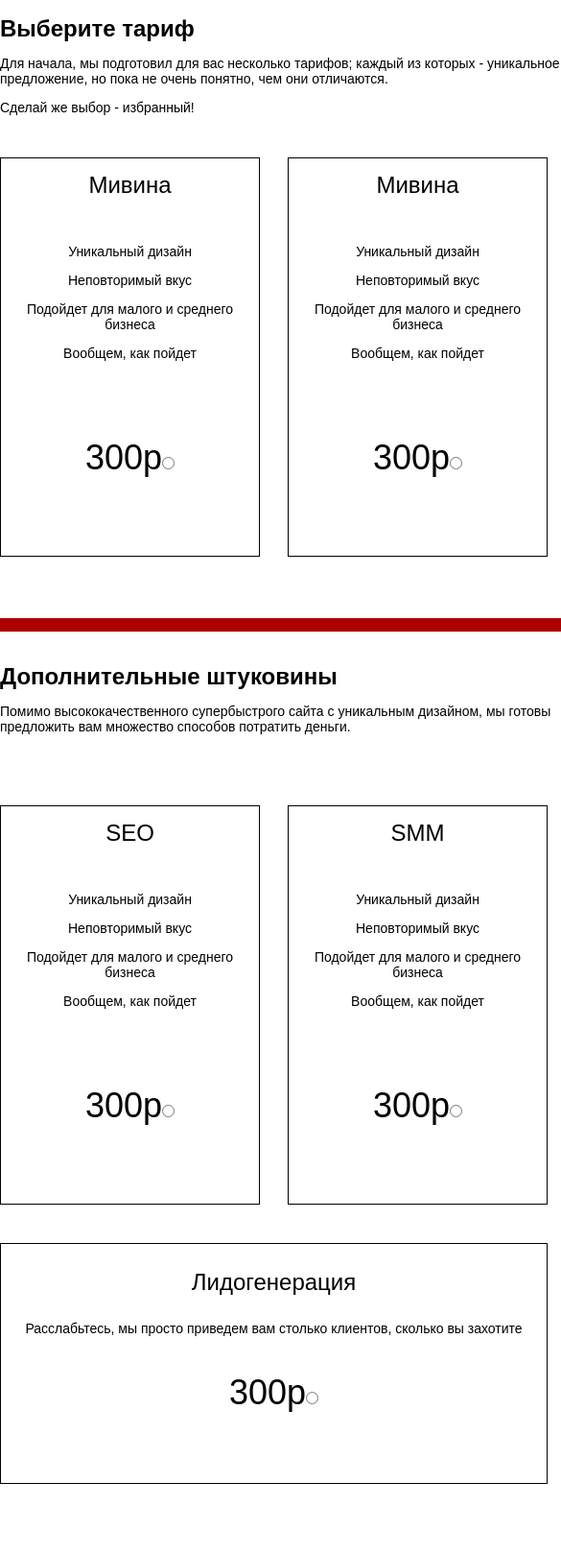
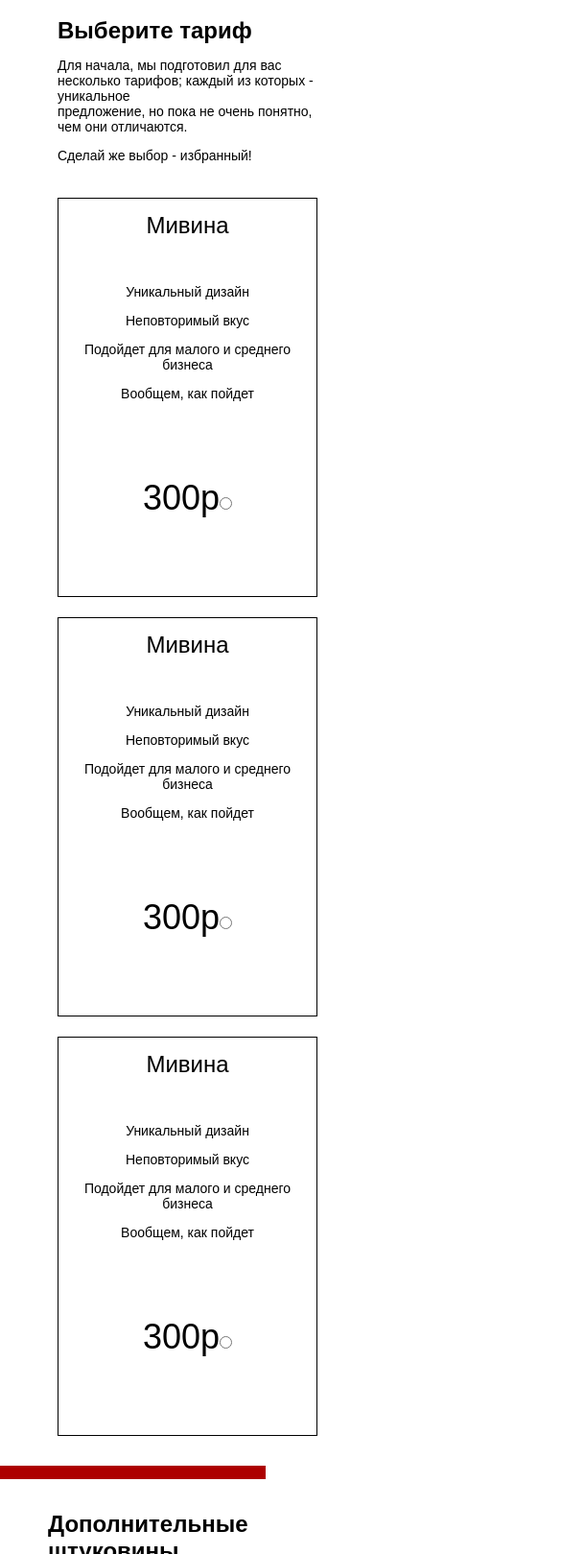
Before and after one commit to hackerjavaPhp/niki_sowa, a plain HTML site: page plus.html in a window 390 px wide. Shown: the part 381-2000 px from the top of the page at 96% size, 585 px wide, since content can reach past the window. Drawn offline with Linux system fonts and the light colour scheme; a web font is replaced by a local one.

Commit message:
Add files via upload

```diff
--- a/css/plus_media.css
+++ b/css/plus_media.css
@@ -1000,3 +1000,251 @@
 
 
 }
+
+@media screen and (min-width: 300px) and (max-width: 410px)
+{
+	.container
+	{
+		/*background-color: green;*/
+		width: 300px;
+		height: 100%
+	}
+
+
+	#subject_problem_decision .problem h2 {
+        font-size: 37px;
+        margin-left: 15px;
+	}
+
+	#subject_problem_decision .problem .rate h4 {
+	    font-size: 24px;
+	    padding-top: 33px;
+	    margin-left: 15px;
+	}
+
+	#subject_problem_decision .problem ul {
+	    height: 22px;
+	    margin-left: 15px;
+	}
+
+	#subject_problem_decision .container
+	{
+		width: 300px;
+		margin: 0 auto;
+		/*background-color: red;*/
+		height: 100%
+	}
+
+	#subject_problem_decision {
+	    height: 3121px;
+	    /*background-color: #ccc;*/
+	}
+
+	.p_mar
+	{
+		margin-left: 15px
+	}
+
+	#subject_problem_decision .problem
+	{
+		/*background-color: red;*/
+		width: 100%;
+		height: 1416px;
+		background-image:none;
+		background-repeat:no-repeat;
+		background-position: top right;
+	}
+
+	#subject_problem_decision .problem .rate {
+	    height: 1556px;
+	    /*background-color: blue;*/
+	    width: 300px;
+	    position: relative;
+	}
+
+
+	#subject_problem_decision .problem .rate .block_rate {
+	    width: 269px;
+	    height: 414px;
+	    float: left;
+	}
+
+	#subject_problem_decision .problem .rate .block_rate,
+	#subject_problem_decision .problem .rate .block_rate_non {
+	    border: 1px solid black;
+	    margin-top: 21px;
+	    margin-left: 15px;
+	}
+
+	#subject_problem_decision .problem .rate .info {
+	    /*background-color: green;*/
+	    width: 300px;
+	    height: 200px;
+	}
+
+	#subject_problem_decision .problem .rate .info:after {
+   		display: none
+	}
+
+	#subject_problem_decision .problem .rate::before {
+	    content: "";
+	    position: absolute;
+	    bottom: 0px;
+	    height: 14px;
+	    width: 1246px;
+	    background-color: #ad0000;
+	    right: 68px;
+	}
+
+
+	#subject_problem_decision .problem .rate_2 .block_rate {
+	    width: 269px;
+	    height: 414px;
+	    float: left;
+	    margin-left: 3px;
+	}
+
+	#subject_problem_decision .problem .rate_2 .info {
+	    /*background-color: green;*/
+	    width: 300px;
+	    margin-left: 5px;
+	}
+
+	.mar_cl
+	{
+		position: relative;
+		left: 0px
+	}
+
+	aside .rate_4
+	{
+		display: none
+	}
+
+	aside .rate_3, aside .rate_4 {
+	    width: 300px;
+	    height: 249px;
+	    border: 1px solid black;
+	    float: left;
+	    /*background-color: red*/
+	}
+
+	.message
+	{
+		/*background-color: purple;*/
+		height:396px
+	}
+
+	aside .rate_5 .issue span {
+	    font-size: 27px;
+	    margin-left: 43px;
+	    display: inline-block;
+	    margin-top: 33px;
+	}
+
+	aside .rate_5 .issue span {
+	    font-size: 27px;
+	    margin-left: 43px;
+	    display: inline-block;
+	    margin-top: 33px;
+	}
+
+	aside .rate_5 .issue form {
+	    width: 300px;
+	    /* background-color: red; */
+	    float: right;
+	}
+
+	aside {
+	    /*background-color: red;*/
+	    height: 291px;
+	}
+
+	aside .rate_3, aside .rate_4 {
+	    width: 291px;
+	    height: 249px;
+	    border: 1px solid black;
+	    float: left;
+	    margin-left: 3px;
+	    /*background: red;*/
+	}
+
+
+
+	#subject_problem_decision .problem {
+	    /*background-color: red;*/
+	    width: 100%;
+	    height: 2243px;
+	    background-image: none;
+	    background-repeat: no-repeat;
+	    background-position: top right;
+	}
+
+	#subject_problem_decision .problem .rate_2 {
+	    height: 1536px;
+	    /*background-color: purple;*/
+	    width: 300px;
+	    position: relative;
+	}
+
+	#subject_problem_decision .problem .rate_2 .block_rate {
+	    width: 269px;
+	    height: 414px;
+	    float: left;
+	    margin-left: 15px;
+	}
+
+	#subject_problem_decision .problem .rate_2 .block_rate_non {
+	    border: 1px solid black;
+	    margin-top: 21px;
+	    margin-left: 15px;
+	}
+
+	.message {
+	    /*background-color: purple;*/
+	    height: 469px;
+	}
+
+	aside .rate_5 .issue {
+	    height: 280px;
+	    /*background-color: red;*/
+	}
+
+	aside .rate_5 {
+    /*background-color: green;*/
+    height: 458px;
+	}
+
+	aside .rate_5 .issue span {
+	    font-size: 25px;
+	    margin-left: 15px;
+	    display: inline-block;
+	    margin-top: 33px;
+	}
+
+	aside .rate_5 .issue form {
+	    width: 300px;
+	    /*background-color:#555 ;*/
+	    margin-top:10px;
+	}
+
+	#subject_problem_decision .problem .rate_2 .info {
+	    /*background-color: green;*/
+	    width: 300px;
+	    margin-left: 5px;
+	    height: 222px;
+	}
+
+	#subject_problem_decision {
+	    height: 3227px;
+	    /*background-color: #ccc;*/
+	}
+
+	aside .rate_5 .issue span {
+	    font-size: 20px;
+	    margin-left: 15px;
+	    display: inline-block;
+	    margin-top: 41px;
+	}
+
+}
```
